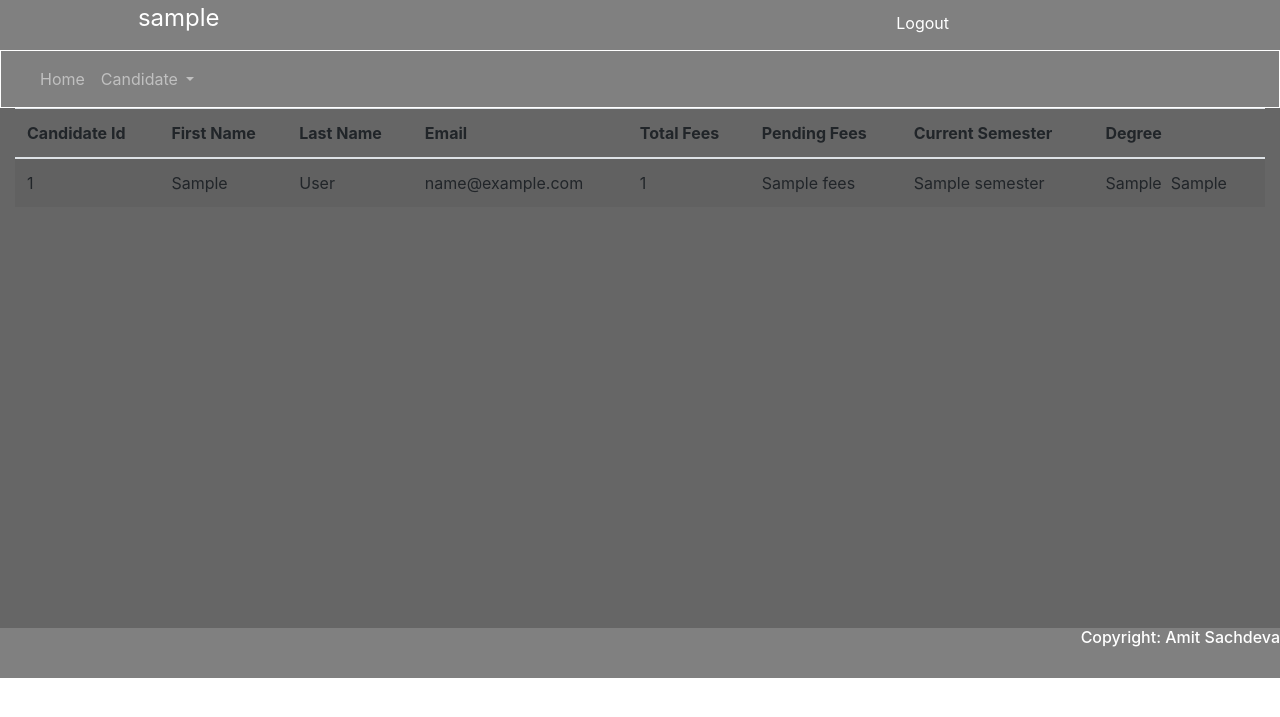
After one commit to amitsachdeva45/UniPortal, a Django app: template code/src/adminPanel/templates/adminCandidate.html in a window 1280 px wide. The commit adds this page. Shown: the top 717 px of the page. Run offline with Django 3.2, Linux system fonts and the light colour scheme; the template is opened without the code that fills it: most values are stand-ins (such as "Sample title", 1, 10 or a date in 2020); some libraries are stand-ins or nearby versions.

Commit message:
Working on completing course by admin

```diff
--- /dev/null
+++ b/code/src/adminPanel/templates/adminCandidate.html
@@ -0,0 +1,33 @@
+{% extends 'adminLayout.html' %}
+{% block content %}
+<div class="col-lg-12 col-xs-12 col-sm-12 col-md-12 admin-home-main" style="overflow: auto;">
+    <table class="table table-striped" >
+        <thead>
+            <tr>
+              <th scope="col">Candidate Id</th>
+              <th scope="col">First Name</th>
+              <th scope="col">Last Name</th>
+              <th scope="col">Email</th>
+              <th scope="col">Total Fees</th>
+              <th scope="col">Pending Fees</th>
+              <th scope="col">Current Semester</th>
+              <th scope="col">Degree</th>
+            </tr>
+        </thead>
+        <tbody>
+            {% for candidate in candidates %}
+            <tr>
+                <td>{{candidate.candidate_id}}</td>
+                <td>{{candidate.first_name}}</td>
+                <td>{{candidate.last_name}}</td>
+                <td>{{candidate.email}}</td>
+                <td>{{candidate.total_fees}}</td>
+                <td>{{candidate.fees}}</td>
+                <td>{{candidate.semester}}</td>
+                <td>{{candidate.branch_choice}}&nbsp; {{candidate.course_choice}}</td>
+            </tr>
+            {% endfor %}
+        </tbody>
+    </table>
+</div>
+{% endblock %}
--- a/code/src/adminPanel/templates/adminLayout.html
+++ b/code/src/adminPanel/templates/adminLayout.html
@@ -42,7 +42,7 @@
               Candidate
             </a>
             <div class="dropdown-menu" aria-labelledby="navbarDropdown" style="background-color: grey !important;">
-              <a class="dropdown-item" href="#">Fees</a>
+              <a class="dropdown-item" href="{% url 'adminPanel:fetchCandidate' %}">Students</a>
               <a class="dropdown-item" href="{% url 'adminPanel:adminCourse' %}">Student Courses</a>
             </div>
         </li>
--- a/code/src/adminPanel/urls.py
+++ b/code/src/adminPanel/urls.py
@@ -1,10 +1,11 @@
 from django.urls import path
-from .views import adminHome, adminCourse, deleteCourse
+from .views import adminHome, adminCourse, deleteCourse, fetchCandidate
 from django.conf.urls import url
 
 urlpatterns = [
     url(r'^$', adminHome, name ="adminHome"),
     url(r'^course/$', adminCourse, name ="adminCourse"),
     url(r'^deleteCourse/(?P<id>\d+)/$', deleteCourse, name="deleteCourse"),
+    url(r'^candidate/$', fetchCandidate, name="fetchCandidate"),
     #/(?P<id>\d+)/
 ]
```
Also changed, not shown: code/src/adminPanel/views.py (+33 -0 lines).
